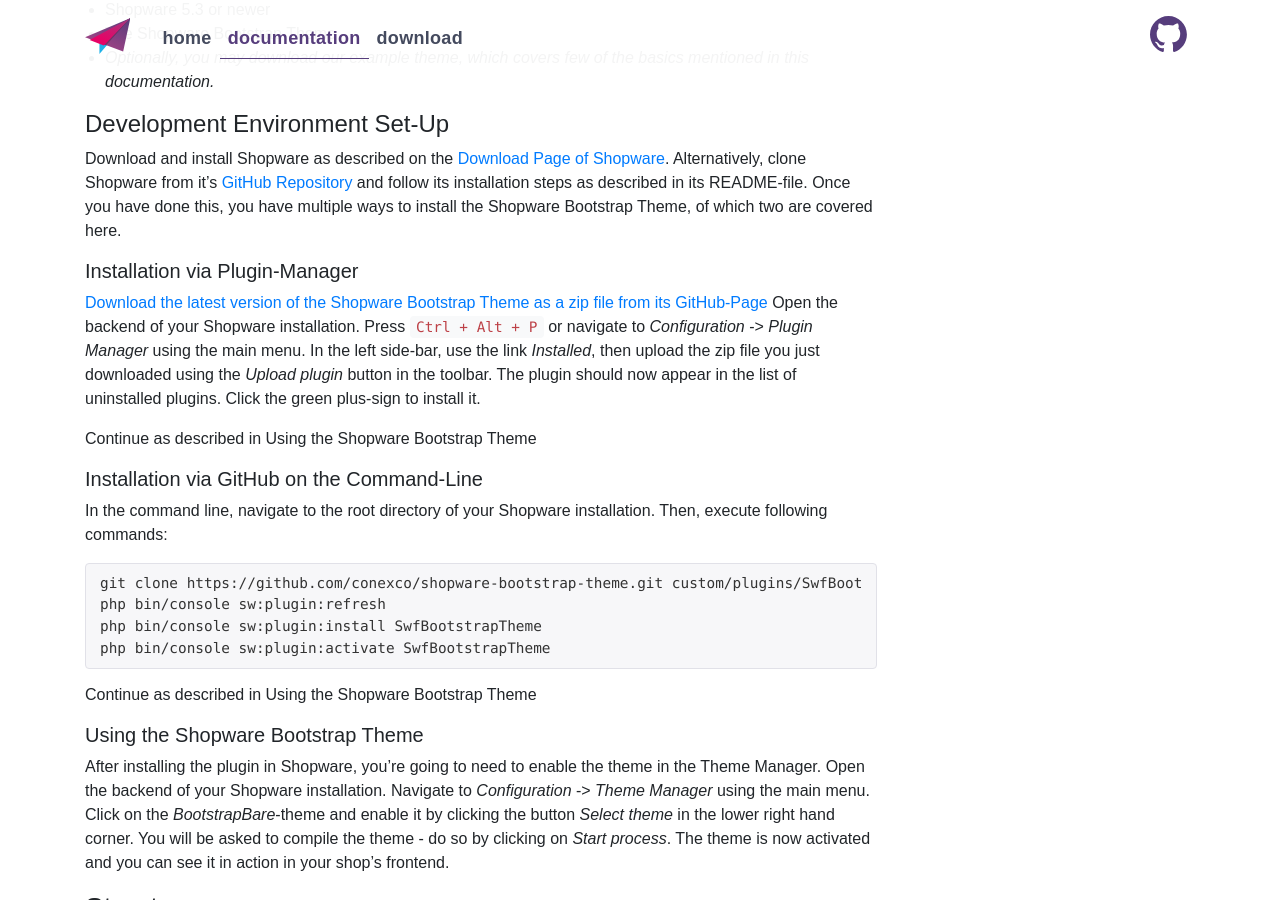
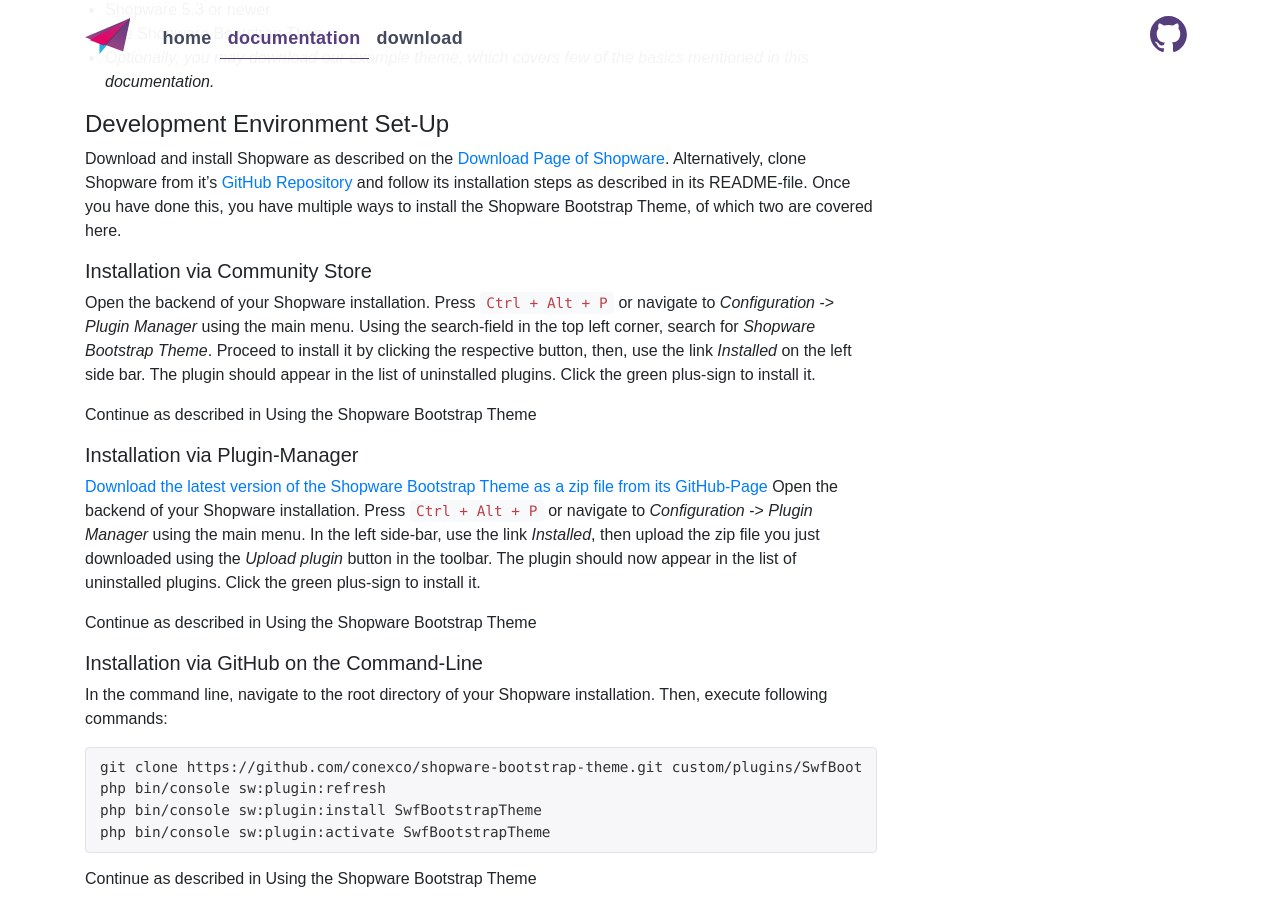
Before and after one commit to conexco/shopware-bootstrap-theme, a Jekyll site: the page built from docs/getting-started/introduction.md, in a window 1280 px wide and 900 px high, scrolled down 1057 px. Built offline with Jekyll 4.4.1, drawn with Linux system fonts in a browser that asks for light colours; nearby versions of some CDN libraries; some web fonts are replaced.

Commit message:
Updated installation guides

```diff
--- a/docs/getting-started/introduction.md
+++ b/docs/getting-started/introduction.md
@@ -59,6 +59,15 @@ Alternatively, clone Shopware from it's [GitHub Repository](https://github.com/s
 as described in its README-file.
 Once you have done this, you have multiple ways to install the Shopware Bootstrap Theme, of which two are covered here.
 
+##### Installation via Community Store
+
+Open the backend of your Shopware installation. Press `Ctrl + Alt + P` or navigate to _Configuration_ -> _Plugin Manager_ using the main menu.
+Using the search-field in the top left corner, search for _Shopware Bootstrap Theme_. Proceed to install it by clicking the respective button,
+then, use the link _Installed_ on the left side bar. The plugin should appear in the list of uninstalled plugins.
+Click the green plus-sign to install it.
+
+Continue as described in **Using the Shopware Bootstrap Theme**
+
 ##### Installation via Plugin-Manager
 
 [Download the latest version of the Shopware Bootstrap Theme as a zip file from its GitHub-Page](https://github.com/conexco/shopware-bootstrap-theme/releases)
```
